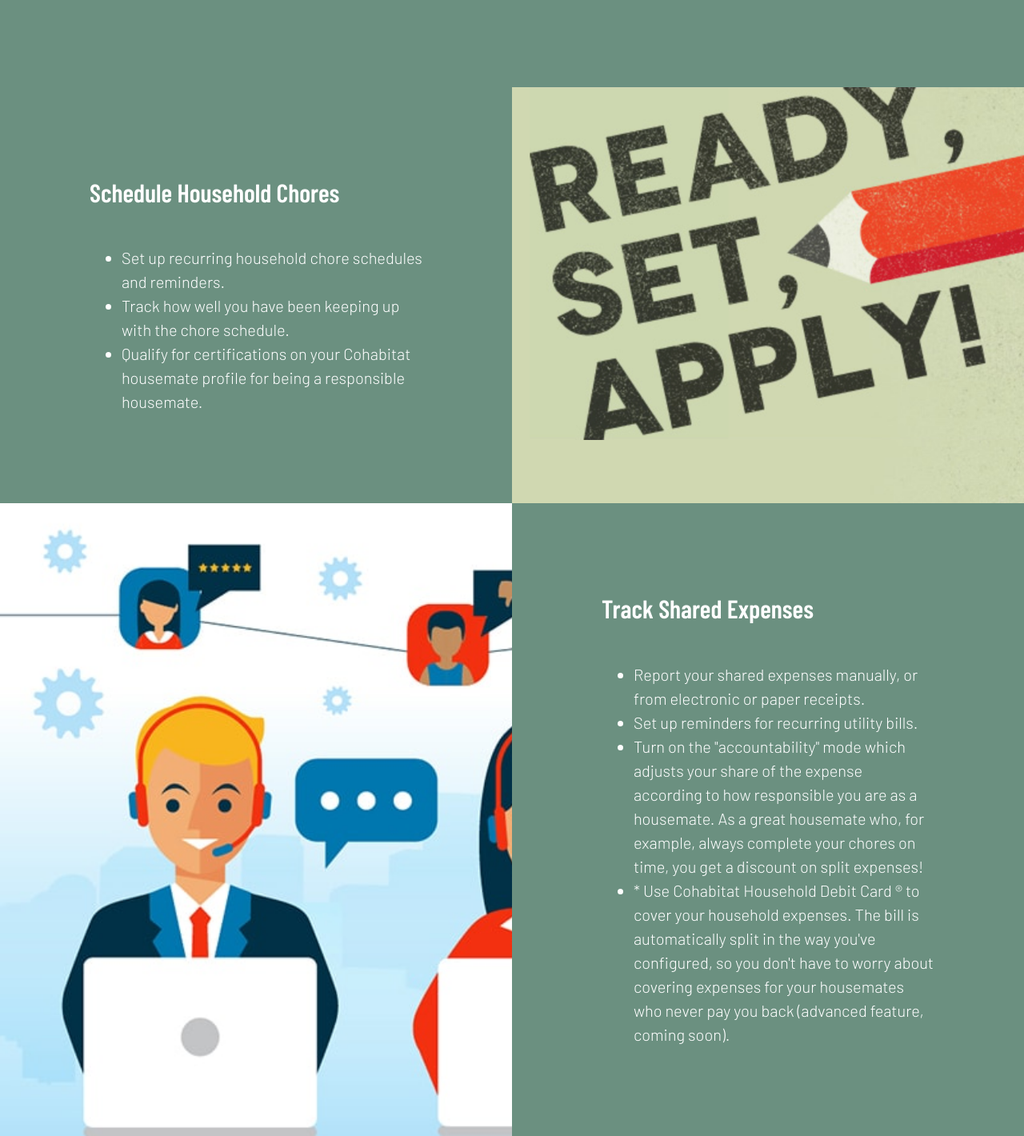
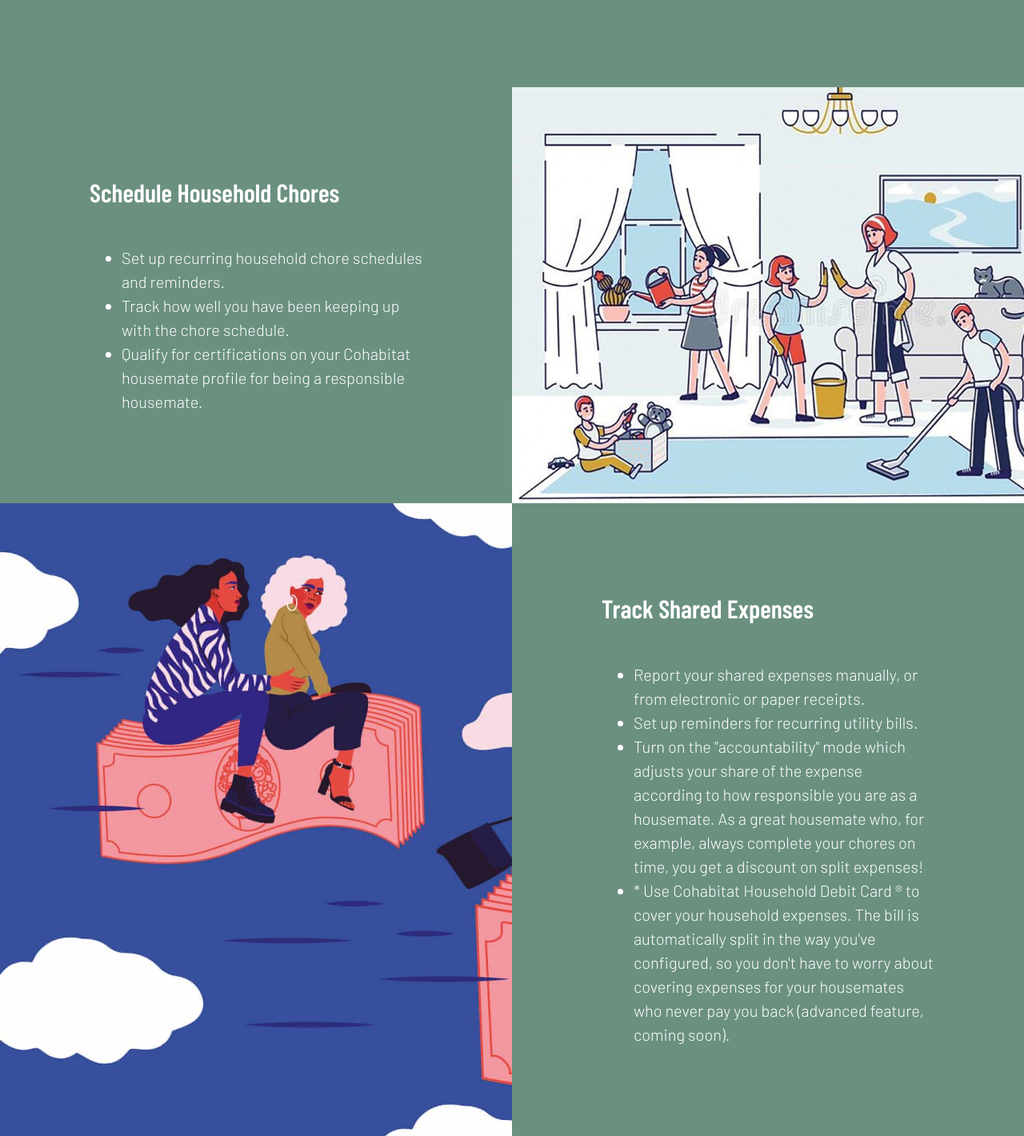
Before and after one commit to Orpheusp/cohabitat, a website: page index.html in a window 1280 px wide. Shown: the part 1634-3054 px from the top of the page at 80% size. Drawn offline with nearby package versions, Linux system fonts and the light colour scheme.

Commit message:
Update illustrations

```diff
--- a/index.html
+++ b/index.html
@@ -144,7 +144,7 @@
         <div class="row no-gutters">
           <div
             class="col-lg-6 order-lg-2 text-white showcase-img"
-            style="background-image: url('img/bg-showcase-1.png')"
+            style="background-image: url('img/bg-showcase-1.jpeg')"
           ></div>
           <div class="col-lg-6 order-lg-1 my-auto showcase-text">
             <h2 class="mb-5">Schedule Household Chores</h2>
@@ -160,7 +160,7 @@
         <div class="row no-gutters">
           <div
             class="col-lg-6 text-white showcase-img"
-            style="background-image: url('img/bg-showcase-3.jpg')"
+            style="background-image: url('img/bg-showcase-2.jpeg')"
           ></div>
           <div class="col-lg-6 my-auto showcase-text">
             <h2 class="mb-5">Track Shared Expenses</h2>
@@ -190,7 +190,7 @@
         <div class="row no-gutters">
           <div
             class="col-lg-6 order-lg-2 text-white showcase-img"
-            style="background-image: url('img/bg-showcase-2.png')"
+            style="background-image: url('img/bg-showcase-3.jpeg')"
           ></div>
           <div class="col-lg-6 order-lg-1 my-auto showcase-text">
             <h2 class="mb-5">Vet Future Housemates</h2>
```
Also changed, not shown: img/bg-masthead.jpg (deleted), img/bg-showcase-1.jpeg (added), img/bg-showcase-2.jpeg (added), img/bg-showcase-3.jpeg (added), img/bg-showcase-3.jpg (deleted), img/bg-showcase-3.png (renamed from img/bg-showcase-2.png), img/logo.png (deleted).
